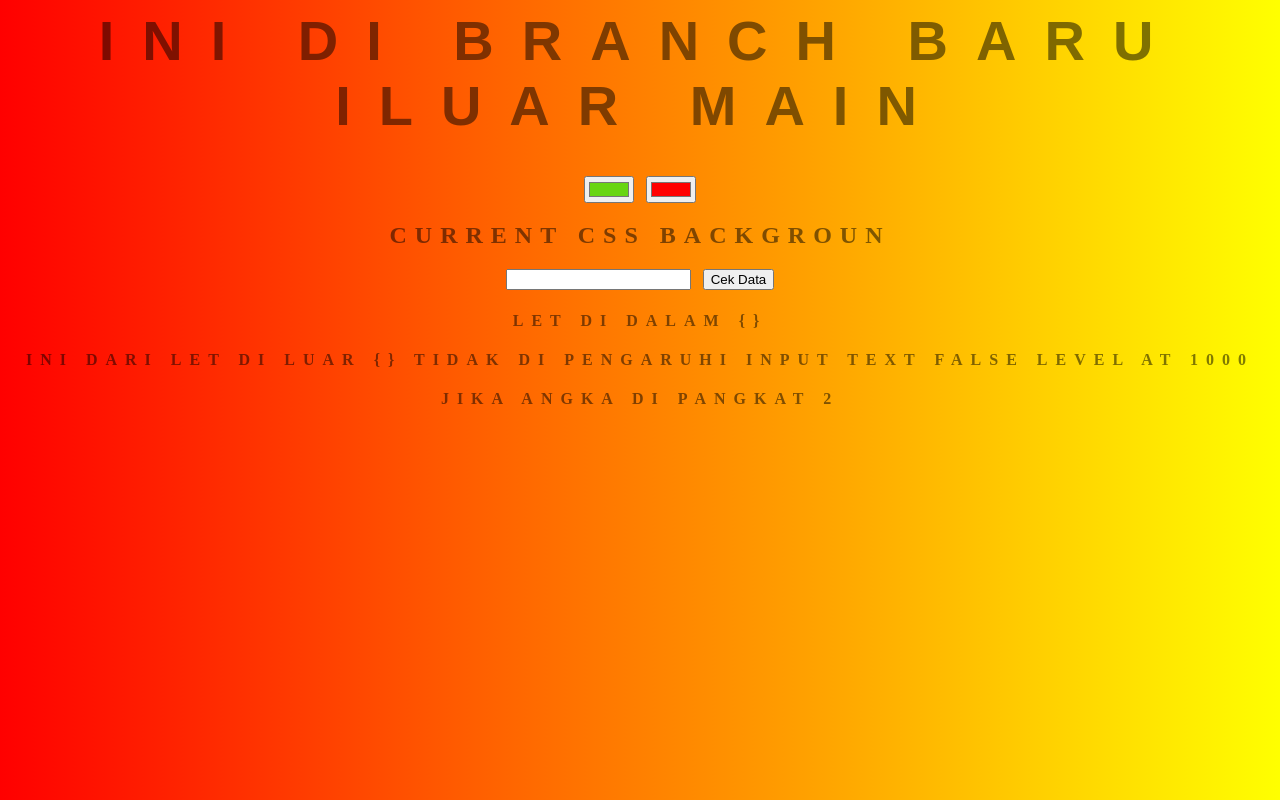
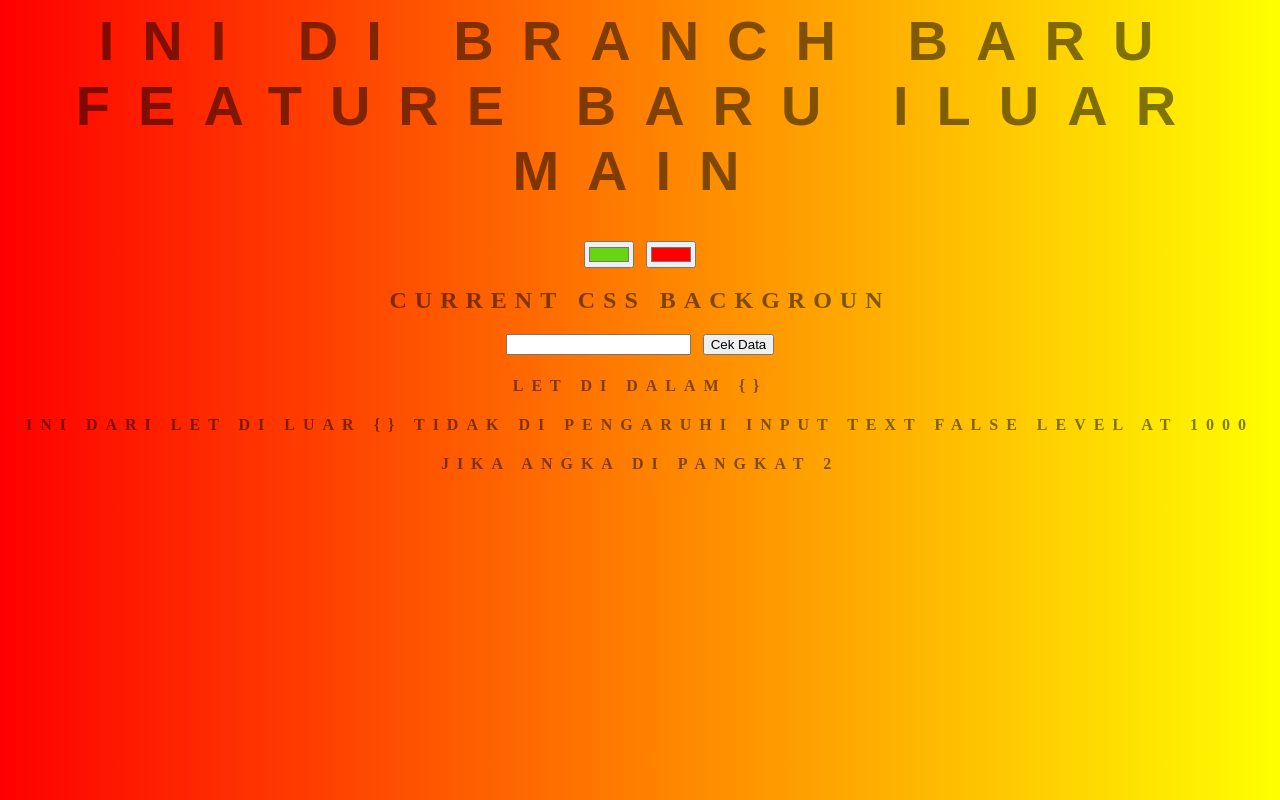
Before and after one commit to masdany/latihgithub, a plain HTML site: page index.html in a window 1280 px wide. Drawn offline with Linux system fonts and the light colour scheme.

Commit message:
ini kuubah di branch feature baru

```diff
--- a/index.html
+++ b/index.html
@@ -7,7 +7,7 @@
     <title>gradient back</title>
   </head>
   <body id="mybody">
-    <h1>ini di branch baru iluar main</h1>
+    <h1>ini di branch baru feature baru iluar main</h1>
     <input class="color1" type="color" name="color1" value="#68D512" />
     <input class="color2" type="color" name="color2" value="#ff0000" />
 
```
